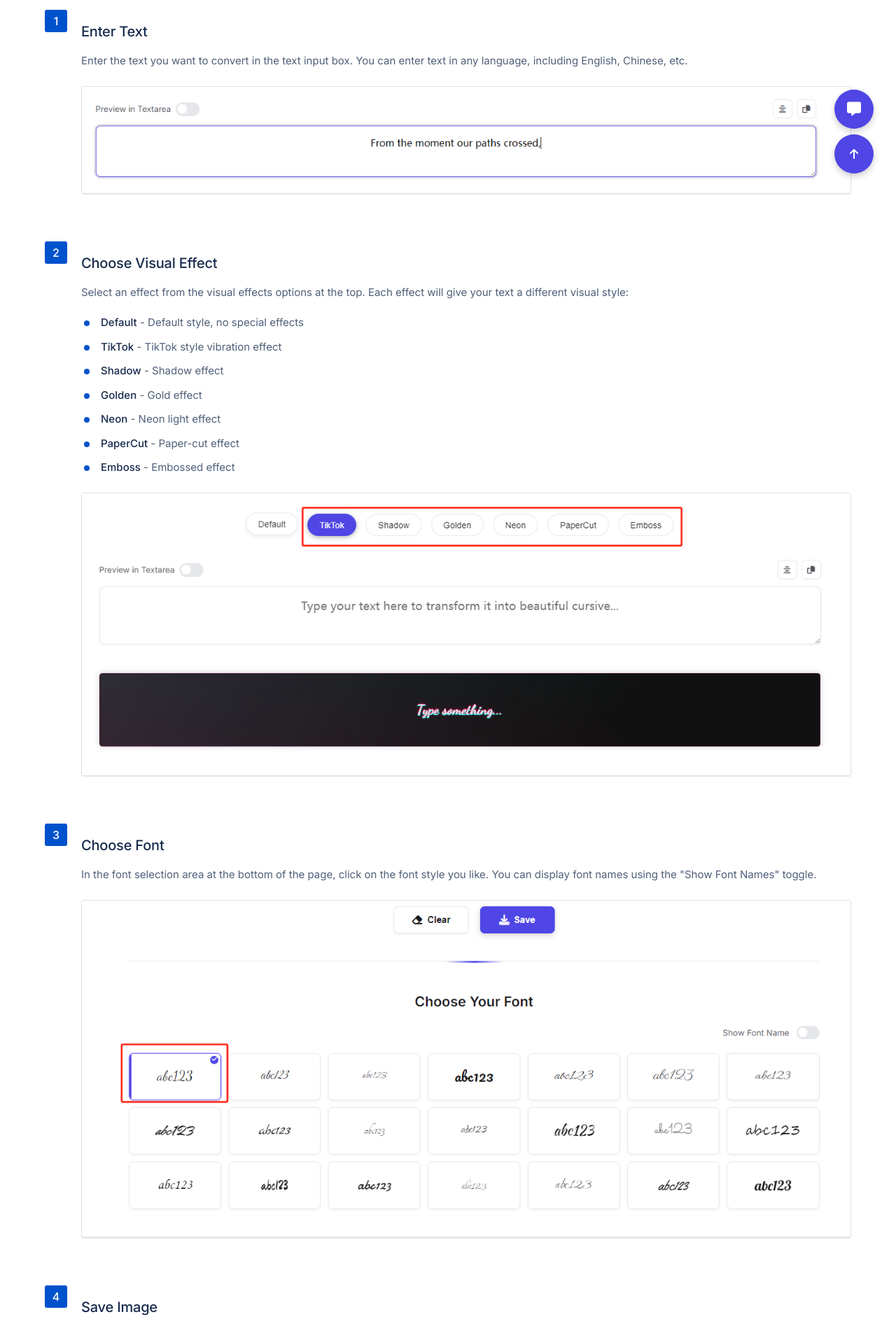
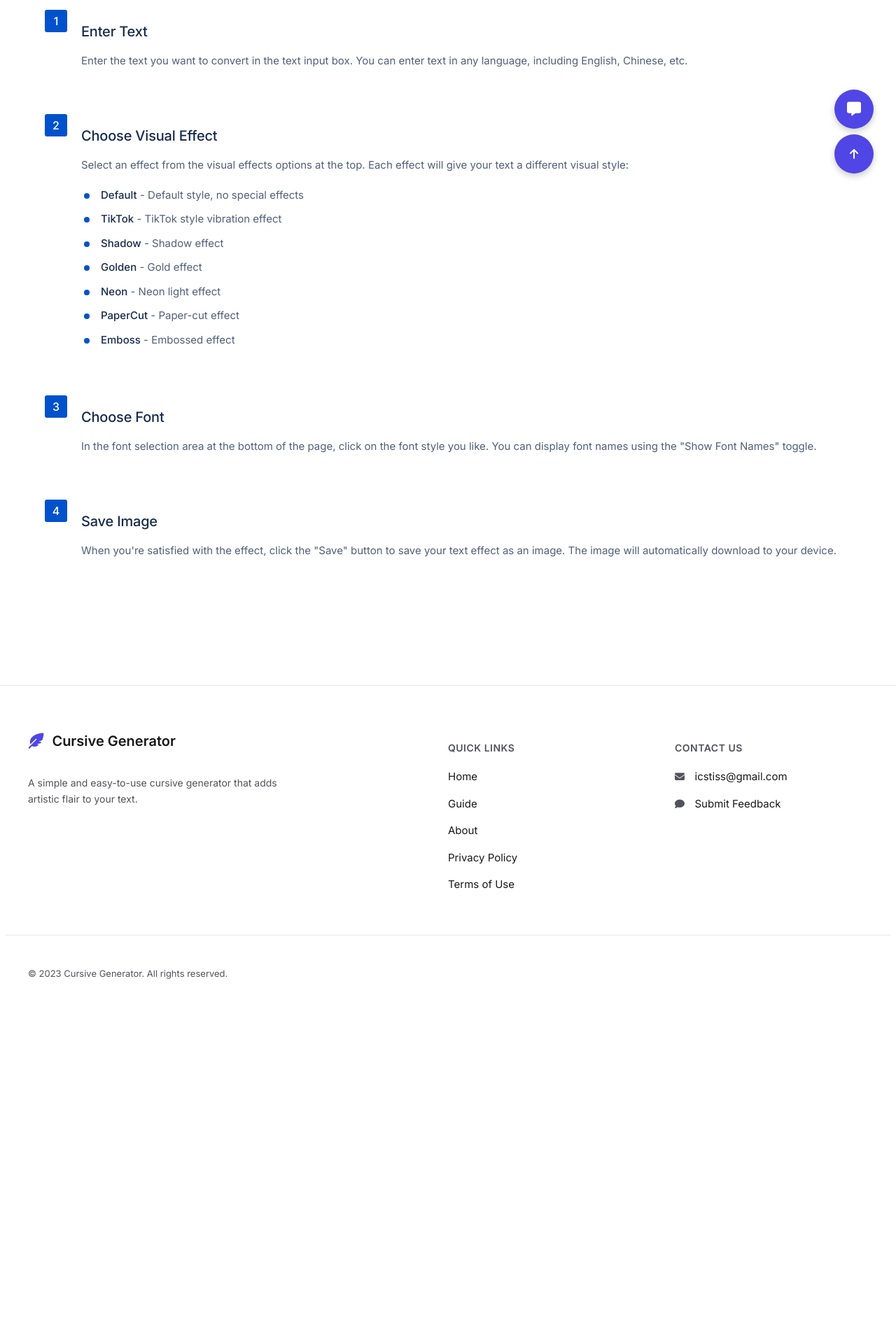
Before and after one commit to jiannachen/CursiveGenerator, a website: page guide.html in a window 1280 px wide. Shown: the part 520-2415 px from the top of the page at 70% size. After the commit the page ends 1966 px from the top, so only its background shows below. Drawn offline with Linux system fonts and the light colour scheme.

Commit message:
去掉图片和调用，修复图片问题

```diff
--- a/guide.html
+++ b/guide.html
@@ -96,9 +96,7 @@
                                 <div class="step-content">
                                     <h3>Enter Text</h3>
                                     <p>Enter the text you want to convert in the text input box. You can enter text in any language, including English, Chinese, etc.</p>
-                                    <div class="guide-image">
-                                        <img src="./images/step1.png" alt="Text input example" class="guide-img">
-                                    </div>
+
                                 </div>
                             </div>
 
@@ -116,9 +114,7 @@
                                         <li><strong>PaperCut</strong> - Paper-cut effect</li>
                                         <li><strong>Emboss</strong> - Embossed effect</li>
                                     </ul>
-                                    <div class="guide-image">
-                                        <img src="./images/step2.png" alt="Visual effect selection example" class="guide-img">
-                                    </div>
+
                                 </div>
                             </div>
 
@@ -127,9 +123,7 @@
                                 <div class="step-content">
                                     <h3>Choose Font</h3>
                                     <p>In the font selection area at the bottom of the page, click on the font style you like. You can display font names using the "Show Font Names" toggle.</p>
-                                    <div class="guide-image">
-                                        <img src="./images/step3.png" alt="Font selection example" class="guide-img">
-                                    </div>
+
                                 </div>
                             </div>
 
@@ -138,9 +132,7 @@
                                 <div class="step-content">
                                     <h3>Save Image</h3>
                                     <p>When you're satisfied with the effect, click the "Save" button to save your text effect as an image. The image will automatically download to your device.</p>
-                                    <div class="guide-image">
-                                        <img src="./images/step4.png" alt="Save image example" class="guide-img">
-                                    </div>
+
                                 </div>
                             </div>
                         </section>
```
